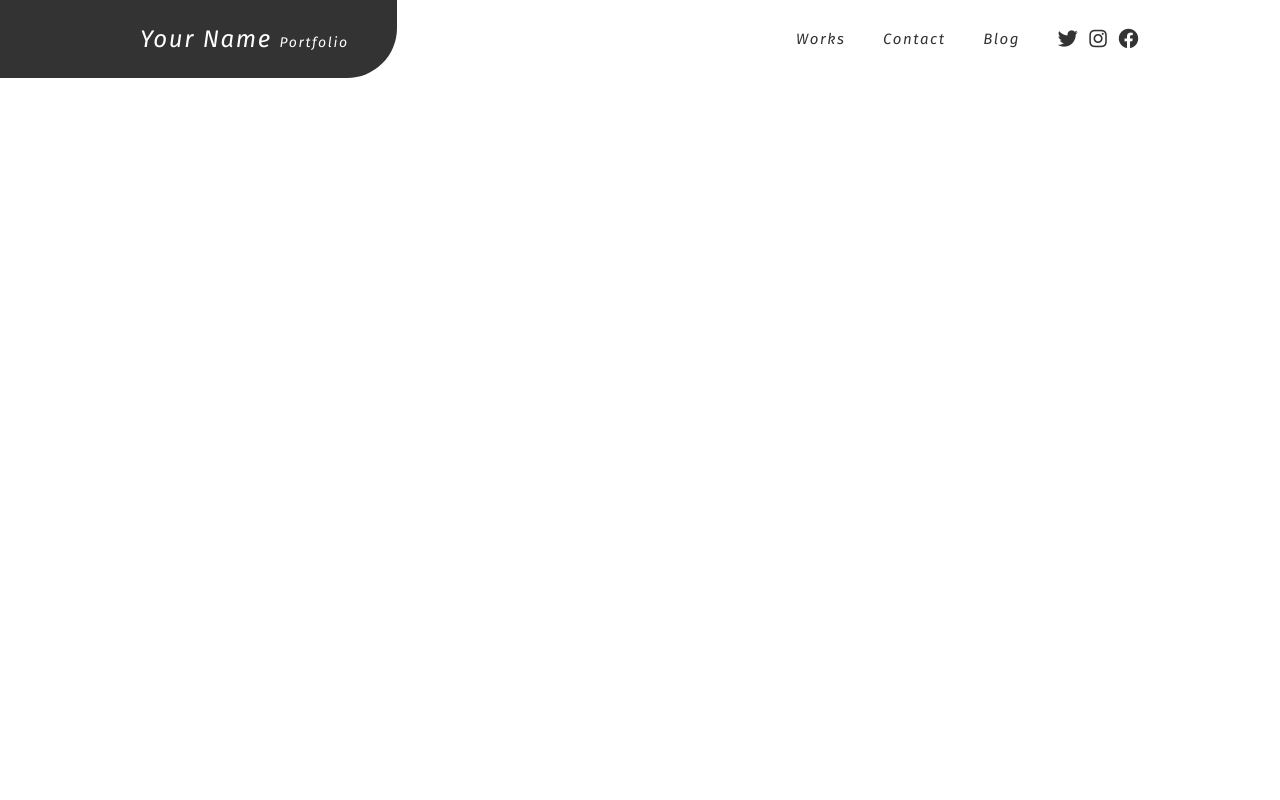
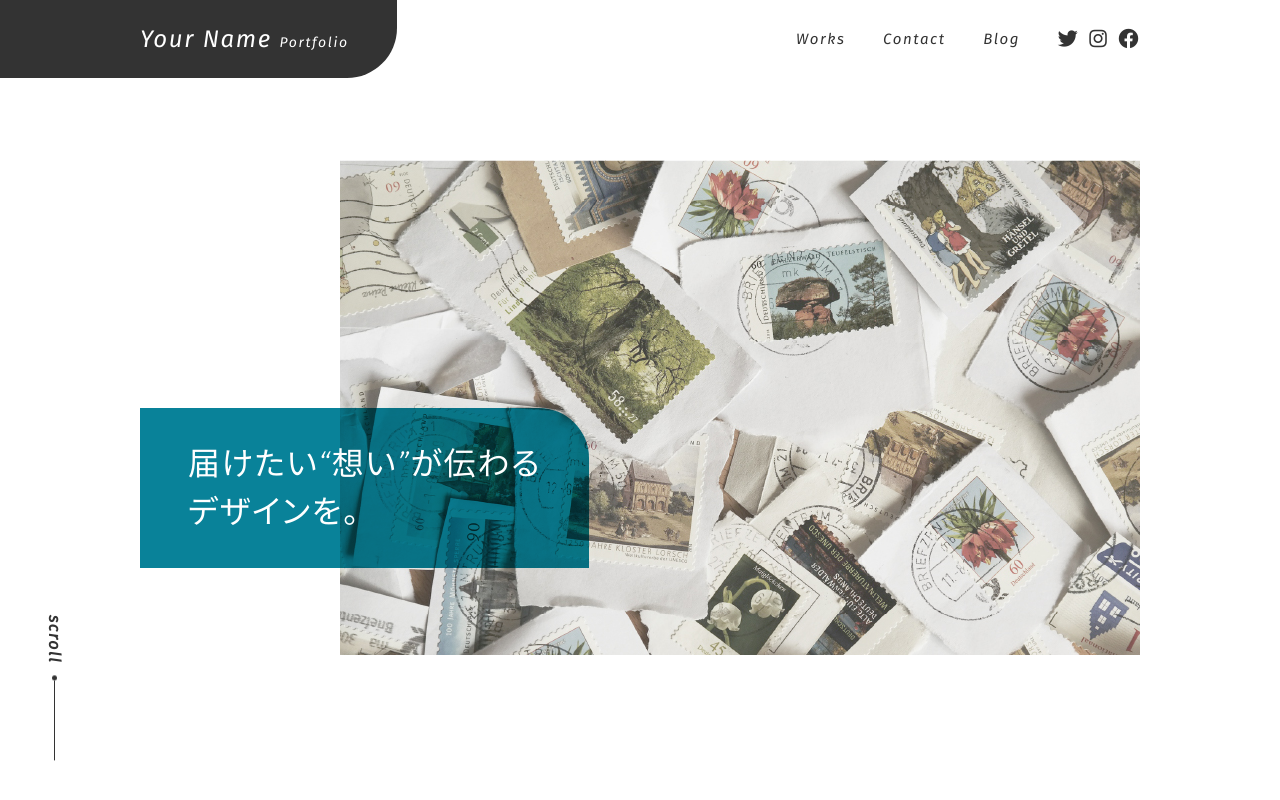
Before and after one commit to akr-luce/gym_portfolio, a plain HTML site: page index.html in a window 1280 px wide. Drawn offline with nearby package versions, Linux system fonts and the light colour scheme.

Commit message:
animation 完了

```diff
--- a/index.html
+++ b/index.html
@@ -47,9 +47,67 @@
 
   <!-- 自作CSS -->
   <link rel="stylesheet" href="/css/style.css">
+
+  <!-- ローディング -->
+  <style>
+    .loading {
+      position: fixed;
+      top: 0;
+      left: 0;
+      z-index: 999;
+      width: 100vw;
+      height: 100vh;
+      height: 100dvh;
+      background-color: #fff;
+
+      display: flex;
+      justify-content: center;
+      align-items: center;
+    }
+
+    .loading.hide {
+      opacity: 0;
+      /* 本体を消す */
+      visibility: hidden;
+      /* 存在しないものとする */
+      pointer-events: none;
+      transition: .4s 1s;
+    }
+
+    .loader {
+      width: 40px;
+      height: 40px;
+      text-indent: -300%;
+      overflow: hidden;
+
+      border: 4px solid rgba(145, 145, 145, .2);
+      border-left: 4px solid transparent;
+      border-radius: 1000px;
+
+      animation-name: load;
+      animation-duration: 1.1s;
+      animation-iteration-count: infinite;
+      animation-timing-function: linear;
+    }
+
+    @keyframes load {
+      0% {
+        transform: rotate(0);
+      }
+
+      100% {
+        transform: rotate(360deg);
+      }
+    }
+  </style>
 </head>
 
 <body class="home">
+
+  <div class="loading">
+    <div class="loader">Loading...</div>
+  </div>
+
   <!-- ヘッダー -->
   <header class="header">
     <!-- ヘッダーの内側（コンテンツ幅揃え） -->
@@ -84,6 +142,24 @@
     </div>
   </header>
 
+  <!-- スクロールアニメーション -->
+  <div class="header_scroll anime_scroll">
+    scroll
+  </div>
+
+  <main class="main">
+    <!-- メインビジュアル -->
+    <section class="mv wrapper-full">
+      <h1 class="mv_copy">
+        <span>
+          届けたい“想い”が<br class="pc_none">伝わる<br class="sp_none">デザインを。
+          <!-- 改行位置をPCとスマホで調整 -->
+        </span>
+      </h1>
+      <img src="/image/mv.jpg" alt="" class="mv_image">
+    </section>
+  </main>
+
   <!-- jQuery -->
   <script src="https://code.jquery.com/jquery-3.6.0.min.js"
     integrity="sha256-/xUj+3OJU5yExlq6GSYGSHk7tPXikynS7ogEvDej/m4=" crossorigin="anonymous"></script>
--- a/js/script.js
+++ b/js/script.js
@@ -4,3 +4,8 @@ $(function () {
     $(this).toggleClass('on');
   });
 });
+
+//ローディング
+$(window).on('load', function () {
+  $('.loading').addClass('hide');
+});
--- a/scss/foundation/_animate.scss
+++ b/scss/foundation/_animate.scss
@@ -0,0 +1,14 @@
+@use "../foundation/setting" as *;
+
+@keyframes scroll {
+
+  // アニメーションの始まり
+  0% {
+    transform: translateY(0);
+  }
+
+  // アニメーションの終わり
+  100% {
+    transform: translateY(80px);
+  }
+}
--- a/scss/layout/_header.scss
+++ b/scss/layout/_header.scss
@@ -120,3 +120,53 @@
     }
   }
 }
+
+.header_scroll {
+  position: absolute;
+  top: 95vh;
+  left: 40px;
+  font-weight: bold;
+  font-style: italic;
+  transform: translateY(-100%);
+
+  writing-mode: vertical-rl; // 縦書き
+
+  display: flex;
+  align-items: center;
+
+  // 縦棒
+  &::after {
+    content: "";
+    display: block;
+    width: 1px;
+    height: 80px;
+    background-color: $color_black;
+    margin-top: 1em;
+  }
+
+  // ボール
+  &::before {
+    content: '';
+    position: absolute;
+    bottom: 80px; //縦の棒と同じ高さにするため（topには文字があるので）
+    left: 50%;
+    display: block;
+    width: 5px;
+    height: 5px;
+    margin-left: -2px;
+
+    border-radius: 1em;
+    background-color: #333;
+  }
+}
+
+.anime_scroll {
+
+  // ボール
+  &::before {
+    animation-name: scroll;
+    animation-duration: 1s;
+    animation-iteration-count: infinite;
+    animation-timing-function: ease-in;
+  }
+}
--- a/scss/layout/_wrapper.scss
+++ b/scss/layout/_wrapper.scss
@@ -15,3 +15,12 @@
   margin-right: auto;
   margin-left: auto;
 }
+
+// メインコンテンツ
+.main {
+  margin-top: 160px;
+
+  @include media {
+    margin-top: 20vw;
+  }
+}
--- a/scss/object/_utility.scss
+++ b/scss/object/_utility.scss
@@ -0,0 +1,15 @@
+@use "../foundation/setting" as *;
+
+// PCのときだけ消す
+@media (min-width: 767px) {
+  .pc_none {
+    display: none !important;
+  }
+}
+
+// スマホのときだけ消す
+@media (max-width: 768px) {
+  .sp_none {
+    display: none !important;
+  }
+}
--- a/scss/object/project/_mv.scss
+++ b/scss/object/project/_mv.scss
@@ -0,0 +1,53 @@
+@use "../../foundation/setting" as *;
+
+.mv {
+  position: relative;
+  display: flex;
+  justify-content: flex-end;
+}
+
+.mv_copy {
+  position: absolute;
+  top: 50%;
+  left: 0;
+  padding: 1em 1.5em;
+  font-size: 32px;
+  font-weight: 300;
+  line-height: 1.5;
+  color: #fff;
+
+  @include media {
+    font-size: 6vw;
+    top: 40%;
+    letter-spacing: .15em;
+  }
+
+  &::before {
+    content: "";
+    display: block;
+    position: absolute;
+    z-index: 0;
+    top: 0;
+    left: 0;
+
+    width: 100%;
+    height: 100%;
+    border-radius: 0 50px 0 0;
+    background-color: $color_key;
+
+    mix-blend-mode: multiply; //乗算 などPhotoshopの描画モードが使えるCSS
+  }
+
+  span {
+    position: relative;
+    z-index: 1;
+  }
+}
+
+.mv_image {
+  @include media {
+    width: 80vw;
+    height: 80vw;
+    object-fit: cover;
+  }
+}
```
Also changed, not shown: scss/style.scss (+11 -0 lines), css/style.css.
